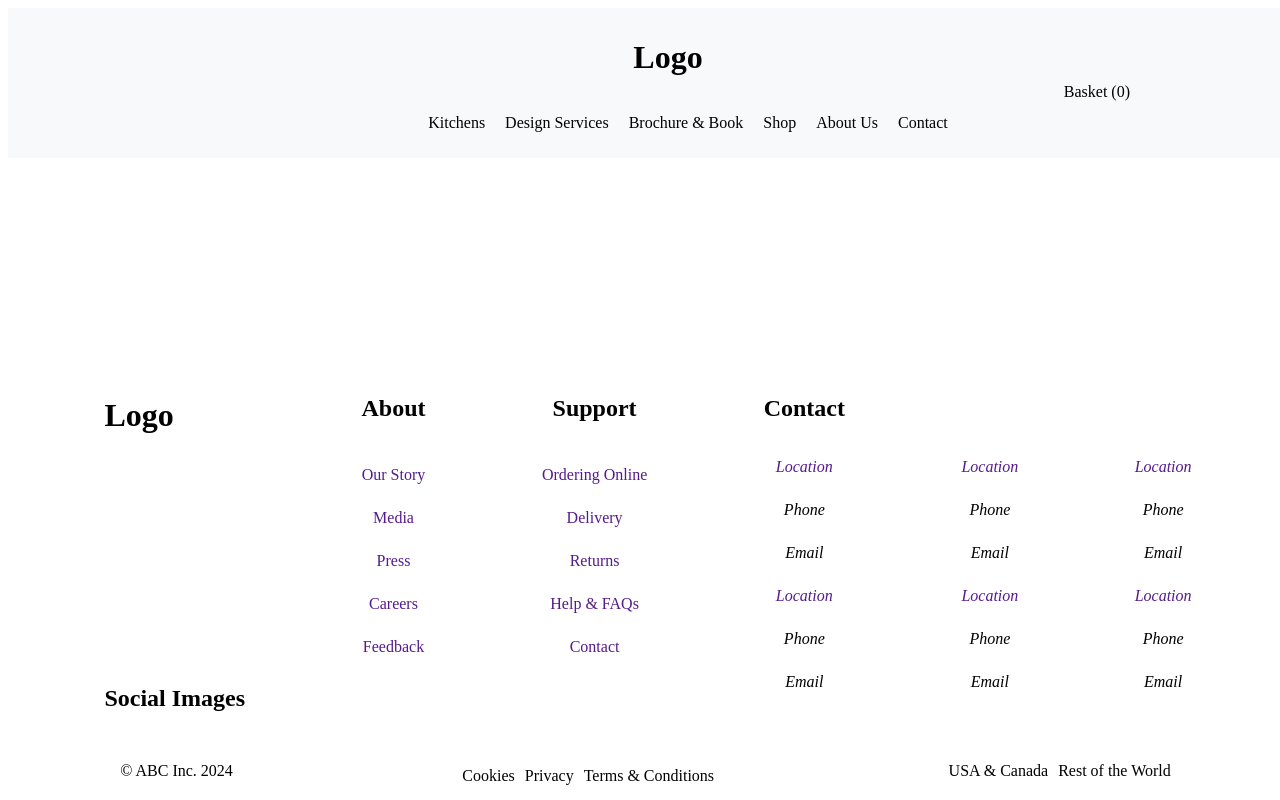
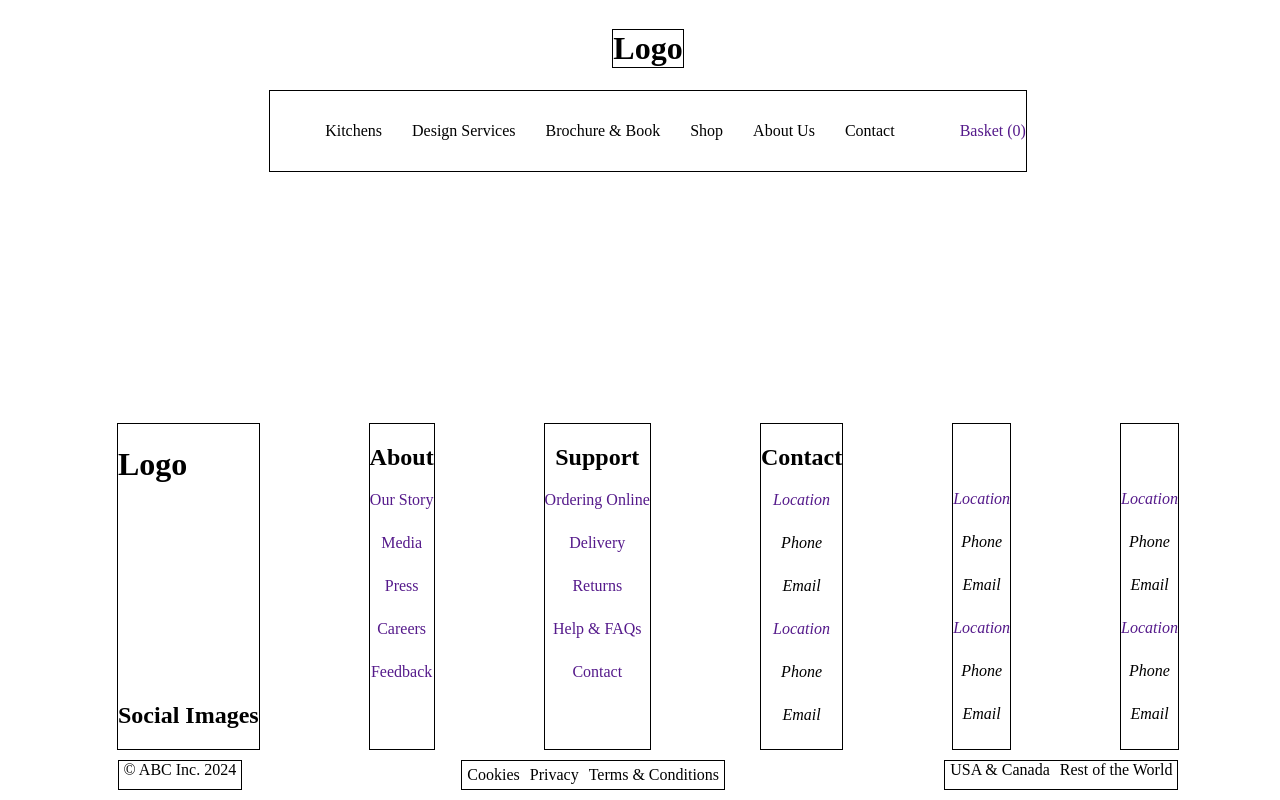
Before and after one commit to lfhbrown/showroom-project, a React (Vite) app: page / in a window 1280 px wide. Built offline with nearby package versions, Linux system fonts and the light colour scheme.

Commit message:
Upgrade to styled components

```diff
--- a/package.json
+++ b/package.json
@@ -11,7 +11,8 @@
   },
   "dependencies": {
     "react": "^18.3.1",
-    "react-dom": "^18.3.1"
+    "react-dom": "^18.3.1",
+    "styled-components": "^6.1.13"
   },
   "devDependencies": {
     "@eslint/js": "^9.13.0",
--- a/src/App.css
+++ b/src/App.css
@@ -1,4 +1,5 @@
 .main {
   display: flex;
   flex-direction: column;
+  justify-content: space-evenly;
 }
--- a/src/App.jsx
+++ b/src/App.jsx
@@ -9,14 +9,9 @@ import Gallery from "./components/Gallery/Gallery";
 
 function App() {
   return (
-    <div className="main">
-      <div className="NavBar">
-        <Navbar />
-      </div>
-      <Gallery />
-      <Showroom />
-      <Shop />
-      <Signup />
+    <div>
+      <Navbar />
+
       <Footer />
     </div>
   );
--- a/src/components/Fixed Components/Footer.css
+++ /dev/null
@@ -1,87 +0,0 @@
-.footer-container {
-  position: fixed;
-  bottom: 0;
-  width: 100%; /* Ensure it spans the entire width */
-  display: flex;
-  flex-direction: column;
-  align-items: center;
-}
-
-.footer-column-container ul,
-a {
-  list-style: none; /* Remove bullets */
-  padding: 0; Remove padding;
-  text-decoration: none;
-}
-.footer-column-container {
-  display: flex; /* Flexbox for horizontal alignment */
-  justify-content: space-evenly; /* Even spacing between columns */
-  width: 100%; /* Span full width of the footer */
-  padding: 20px 20px; /* Optional padding for spacing */
-  gap: 20px; /* Optional extra spacing between columns */
-}
-
-
-.footer-column-container ul li {
-  margin-bottom: 25px; /* Adds spacing between list items */
-}
-
-
-.footer-column-1 {
-  display: flex;
-  flex-direction: column;
-  justify-content:space-between;
-
-
-}
-.footer-column-2 {
-  display: flex;
-  flex-direction: column;
-  text-align: center;
-  justify-content: space-between;
-  margin-bottom: 35px;
-}
-
-.footer-column-3 {
- display: flex;
-  flex-direction: column;
-  text-align: center;
-  justify-content: space-between;
-  margin-bottom: 35px;
-}
-.footer-column-4 {
-  display: flex;
-  flex-direction: column;
-  text-align: center;
-  justify-content: space-between;
-}
-.footer-column-5 {
-  display: flex;
-  flex-direction: column;
-  text-align: center;
-  justify-content: flex-end;
-}
-
-.footer-column-6 {
-  display: flex;
-  flex-direction: column;
-  text-align: center;
-  justify-content: flex-end;
-}
-
-.footer-links-container {
-  display: flex; /* Flexbox for horizontal alignment */
-  justify-content: space-around; /* Even spacing between columns */
-  width: 100%; /* Span full width of the footer */
-  padding: 10px 10px; /* Optional padding for spacing */
-  }
-.legal-links{
-  display: flex;
-  align-content: flex-start;
-}
-.legal-links a {
-  padding: 5px;
-}
-.region a {
-  padding: 5px;
-}
--- a/src/components/Fixed Components/Footer.jsx
+++ b/src/components/Fixed Components/Footer.jsx
@@ -1,18 +1,157 @@
-import { useState, useEffect } from "react";
-import "./Footer.css";
+import { styled } from "styled-components";
+
+const FooterContainer = styled.div`
+  position: fixed;
+  bottom: 0;
+  width: 100%; /* Ensure it spans the entire width */
+  display: flex;
+  flex-direction: column;
+  align-items: center;
+  ul li {
+    margin-bottom: 25px; /* Adds spacing between list items */
+  }
+`;
+const FooterColumnContainer = styled.div`
+  display: flex; /* Flexbox for horizontal alignment */
+  justify-content: space-evenly; /* Even spacing between columns */
+  width: 100%; /* Span full width of the footer */
+`;
+const FooterColumn1 = styled.div`
+  display: flex;
+  flex-direction: column;
+  justify-content: space-between;
+  border: 1px solid black;
+`;
+const FooterColumn2 = styled.div`
+  display: flex;
+  text-align: center;
+  align-content: center;
+  flex-direction: column;
+  border: 1px solid black;
+
+  ul {
+    display: flex;
+    flex-direction: column;
+    align-content: center;
+    margin: 0; /* Remove default margins */
+    padding: 0; /* Remove default padding */
+    list-style: none;
+  }
+  a {
+    text-decoration: none;
+  }
+`;
+const FooterColumn3 = styled.div`
+  display: flex;
+  text-align: center;
+  align-content: center;
+  flex-direction: column;
+  border: 1px solid black;
+
+  ul {
+    display: flex;
+    flex-direction: column;
+    align-content: center;
+    margin: 0; /* Remove default margins */
+    padding: 0; /* Remove default padding */
+    list-style: none;
+  }
+  a {
+    text-decoration: none;
+  }
+`;
+const FooterColumn4 = styled.div`
+  display: flex;
+  text-align: center;
+  align-content: center;
+  flex-direction: column;
+  border: 1px solid black;
+
+  ul {
+    display: flex;
+    flex-direction: column;
+    align-content: center;
+    margin: 0; /* Remove default margins */
+    padding: 0; /* Remove default padding */
+    list-style: none;
+  }
+  a {
+    text-decoration: none;
+  }
+`;
+const FooterColumn5 = styled.div`
+  display: flex;
+  text-align: center;
+  flex-direction: column;
+  padding-top: 66px;
+  border: 1px solid black;
+
+  ul {
+    list-style: none;
+    margin: 0; /* Remove default margins */
+    padding: 0; /* Remove default padding */
+  }
+  a {
+    text-decoration: none;
+  }
+`;
+const FooterColumn6 = styled.div`
+  display: flex;
+  text-align: center;
+  flex-direction: column;
+  padding-top: 66px;
+  border: 1px solid black;
+
+  ul {
+    list-style: none;
+    margin: 0; /* Remove default margins */
+    padding: 0; /* Remove default padding */
+  }
+  a {
+    text-decoration: none;
+  }
+`;
+const FooterLinksContainer = styled.div`
+  display: flex; /* Flexbox for horizontal alignment */
+  justify-content: space-around; /* Even spacing between columns */
+  width: 100%; /* Span full width of the footer */
+  padding: 10px 10px; /* Optional padding for spacing */
+`;
+const CorpInc = styled.div`
+  border: 1px solid black;
+  span {
+    padding: 5px;
+  }
+`;
+const LegalLinks = styled.div`
+  display: flex;
+  align-content: flex-start;
+  border: 1px solid black;
+
+  a {
+    padding: 5px;
+  }
+`;
+const Region = styled.div`
+  border: 1px solid black;
+
+  a {
+    padding: 5px;
+  }
+`;
 const Footer = () => {
   return (
-    <div className="footer-container">
-      <div className="footer-column-container">
-        <div className="footer-column-1">
-          <div className="logo-container">
+    <FooterContainer>
+      <FooterColumnContainer>
+        <FooterColumn1>
+          <div>
             <h1>Logo</h1>
           </div>
-          <div className="social-icon-containter">
+          <div>
             <h2>Social Images</h2>
           </div>
-        </div>
-        <div className="footer-column-2">
+        </FooterColumn1>
+        <FooterColumn2>
           <h2>About</h2>
           <ul>
             <li>
@@ -31,8 +170,8 @@ const Footer = () => {
               <a href="">Feedback</a>
             </li>
           </ul>
-        </div>
-        <div className="footer-column-3">
+        </FooterColumn2>
+        <FooterColumn3>
           <h2>Support</h2>
           <ul>
             <li>
@@ -51,8 +190,8 @@ const Footer = () => {
               <a href="">Contact</a>
             </li>
           </ul>
-        </div>
-        <div className="footer-column-4">
+        </FooterColumn3>
+        <FooterColumn4>
           <h2>Contact</h2>
           <ul>
             <li>
@@ -78,8 +217,8 @@ const Footer = () => {
               <address>Email</address>
             </li>
           </ul>
-        </div>
-        <div className="footer-column-5">
+        </FooterColumn4>
+        <FooterColumn5>
           <ul>
             <li>
               <a href="">
@@ -104,8 +243,8 @@ const Footer = () => {
               <address>Email</address>
             </li>
           </ul>
-        </div>
-        <div className="footer-column-6">
+        </FooterColumn5>
+        <FooterColumn6>
           <ul>
             <li>
               <a href="">
@@ -130,24 +269,25 @@ const Footer = () => {
               <address>Email</address>
             </li>
           </ul>
-        </div>
-      </div>
+        </FooterColumn6>
+      </FooterColumnContainer>
+      <FooterLinksContainer>
+        <CorpInc>
+          <span>© ABC Inc. 2024</span>
+        </CorpInc>
 
-      <div className="footer-links-container">
-        <div className="corpInc">
-          <span>© ABC Inc. 2024</span>
-        </div>
-        <div className="legal-links">
+        <LegalLinks>
           <a>Cookies</a>
           <a>Privacy</a>
           <a>Terms & Conditions</a>
-        </div>
-        <div className="region">
+        </LegalLinks>
+
+        <Region>
           <a>USA & Canada</a>
           <a>Rest of the World</a>
-        </div>
-      </div>
-    </div>
+        </Region>
+      </FooterLinksContainer>
+    </FooterContainer>
   );
 };
 
--- a/src/components/Fixed Components/Navbar.css
+++ b/src/components/Fixed Components/Navbar.css
@@ -3,8 +3,6 @@
   display: flex;
   flex-direction: column;
   align-items: center;
-  padding: 10px 20px; /* Adjust as needed */
-  background-color: #f8f9fa; /* Optional background color */
   position: fixed;
 }
 
--- a/src/components/Fixed Components/Navbar.jsx
+++ b/src/components/Fixed Components/Navbar.jsx
@@ -1,13 +1,47 @@
-import { useState, useEffect } from "react";
-import "./Navbar.css";
+import { styled } from "styled-components";
+
+const Header = styled.header`
+  width: 100%;
+  display: flex;
+  flex-direction: column;
+  align-items: center;
+  position: fixed;
+
+  h1 {
+    border: 1px solid black;
+  }
+`;
+const NavContainer = styled.div`
+  display: flex;
+  ul {
+    display: flex;
+    list-style: none; /* Remove bullets */
+  }
+  li {
+    padding: 15px;
+  }
+`;
+const Cart = styled.div`
+  display: flex;
+  align-items: center;
+  padding-left: 50px;
+
+  a {
+    text-decoration: none;
+  }
+`;
+const Nav = styled.nav`
+  display: flex; //Makes list horizontal
+  border: 1px solid black;
+`;
 
 const Navbar = () => {
   return (
     <div>
-      <header className="header-main">
+      <Header>
         <h1>Logo</h1>
-        <div className="nav-container">
-          <nav>
+        <NavContainer>
+          <Nav>
             <ul>
               <li>Kitchens</li>
               <li>Design Services</li>
@@ -16,14 +50,12 @@ const Navbar = () => {
               <li>About Us</li>
               <li>Contact</li>
             </ul>
-            <div className="Cart">
-              <a>
-                <span>Basket (0)</span>
-              </a>
-            </div>
-          </nav>
-        </div>
-      </header>
+            <Cart>
+              <a href="">Basket (0)</a>
+            </Cart>
+          </Nav>
+        </NavContainer>
+      </Header>
     </div>
   );
 };
```
Also changed, not shown: 1 other file (tests, documents, lock files or other folders).
